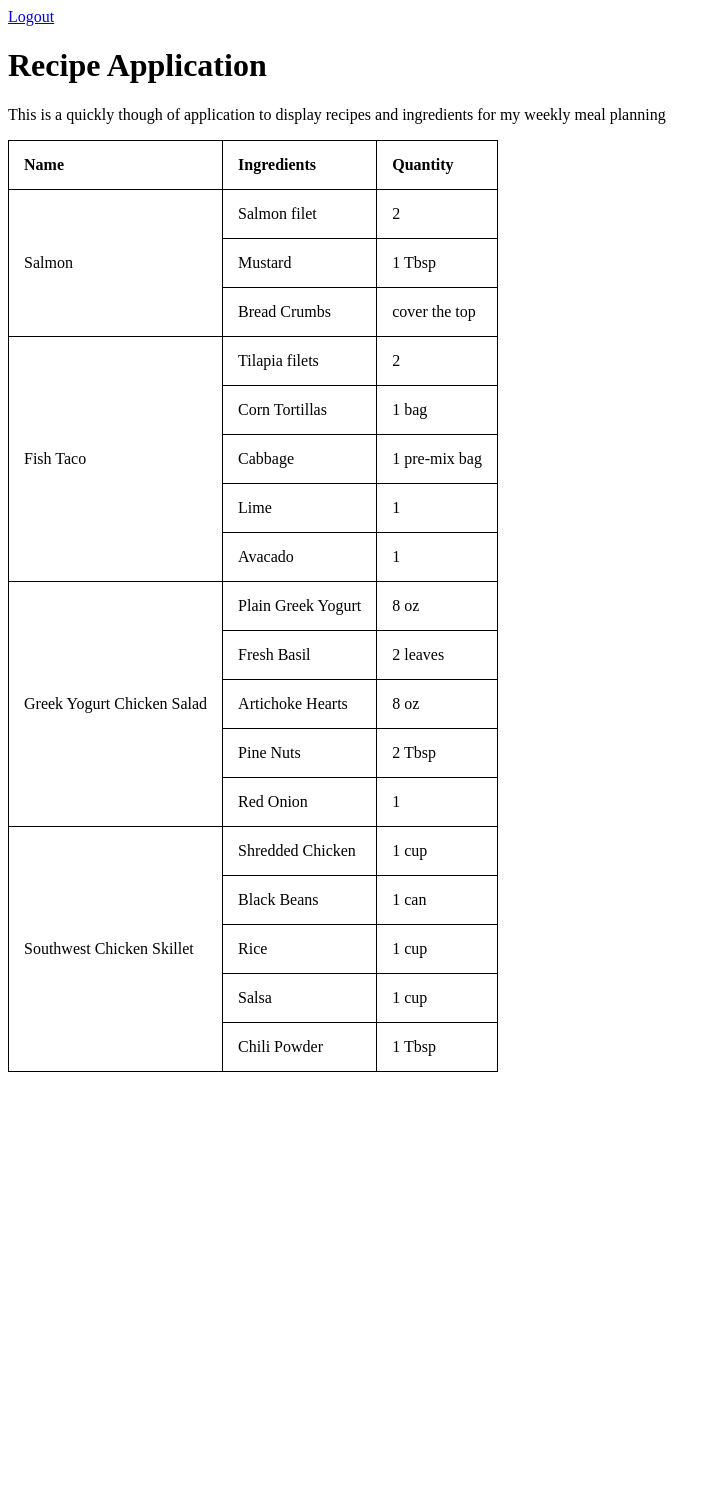
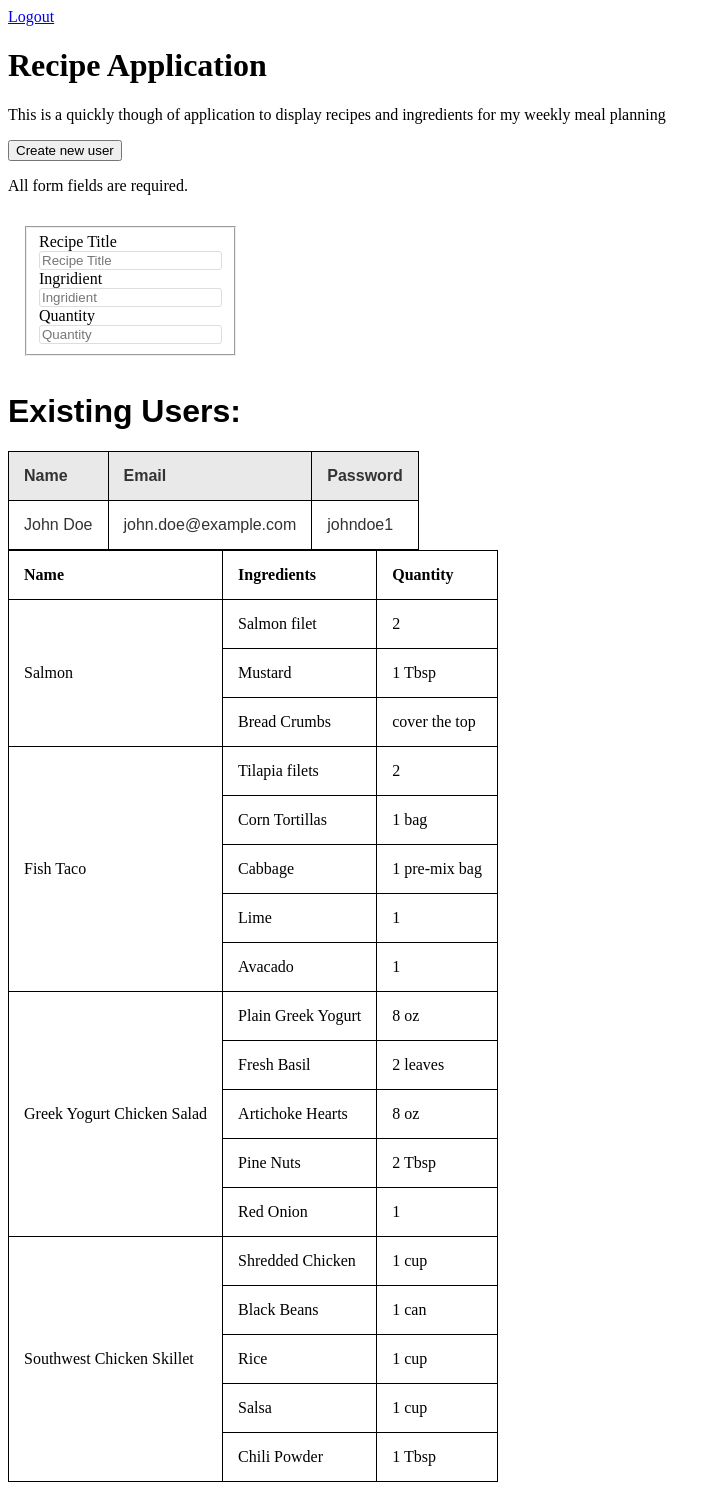
Before and after one commit to jsuna/beards-and-hats, a PHP site: page /home.php in a window 1280 px wide. Shown: the whole page, without its empty margins (0-721 px from the left). Before the commit the page ends 1072 px from the top, so only its background shows below. Run offline with PHP 8.4, Linux system fonts and the light colour scheme; some libraries are stand-ins or nearby versions.

Commit message:
adding modal to home for creating new ingridient

```diff
--- a/home.php
+++ b/home.php
@@ -8,10 +8,57 @@
 <head>
 	<title>Recipe App</title>
 	<link rel="stylesheet" type="text/css" href="style.css">
+	<script src="https://ajax.googleapis.com/ajax/libs/jquery/2.2.0/jquery.min.js"></script>
+	<link rel="stylesheet" href="https://ajax.googleapis.com/ajax/libs/jqueryui/1.11.4/themes/smoothness/jquery-ui.css">
+	<script src="https://ajax.googleapis.com/ajax/libs/jqueryui/1.11.4/jquery-ui.min.js"></script>
 </head>
 <body>
 	<h1>Recipe Application</h1>
 	<p>This is a quickly though of application to display recipes and ingredients for my weekly meal planning</p>
+
+	<button id="create-user">Create new user</button>
+	<div id="dialog-form" title="Create new user">
+  		<p class="validateTips">All form fields are required.</p>
+
+  		<form>
+    			<fieldset>
+      				<label for="recipe-title">Recipe Title</label>
+      				<input type="text" name="recipe-title" id="recipe-title" placeholder="Recipe Title" class="text ui-widget-content ui-corner-all">
+      				<label for="ingridient-title">Ingridient</label>
+      				<input type="text" name="ingridient" id="ingridient" placeholder="Ingridient" class="text ui-widget-content ui-corner-all">
+      				<label for="quantity">Quantity</label>
+      				<input type="quantity" name="quantity" id="password" placeholder="Quantity" class="text ui-widget-content ui-corner-all">
+
+      				<!-- Allow form submission with keyboard without duplicating the dialog button -->
+      				<input type="submit" tabindex="-1" style="position:absolute; top:-1000px">
+    			</fieldset>
+  		</form>
+	</div>
+
+
+	<div id="users-contain" class="ui-widget">
+  		<h1>Existing Users:</h1>
+  		<table id="users" class="ui-widget ui-widget-content">
+    			<thead>
+      				<tr class="ui-widget-header ">
+        				<th>Name</th>
+        				<th>Email</th>
+        				<th>Password</th>
+      				</tr>
+    			</thead>
+    			<tbody>
+      				<tr>
+        				<td>John Doe</td>
+        				<td>john.doe@example.com</td>
+        				<td>johndoe1</td>
+      				</tr>
+    			</tbody>
+  		</table>
+	</div>
+
+
+
+
    	<table>
     	<tr>
     		<th>Name</th>
```
